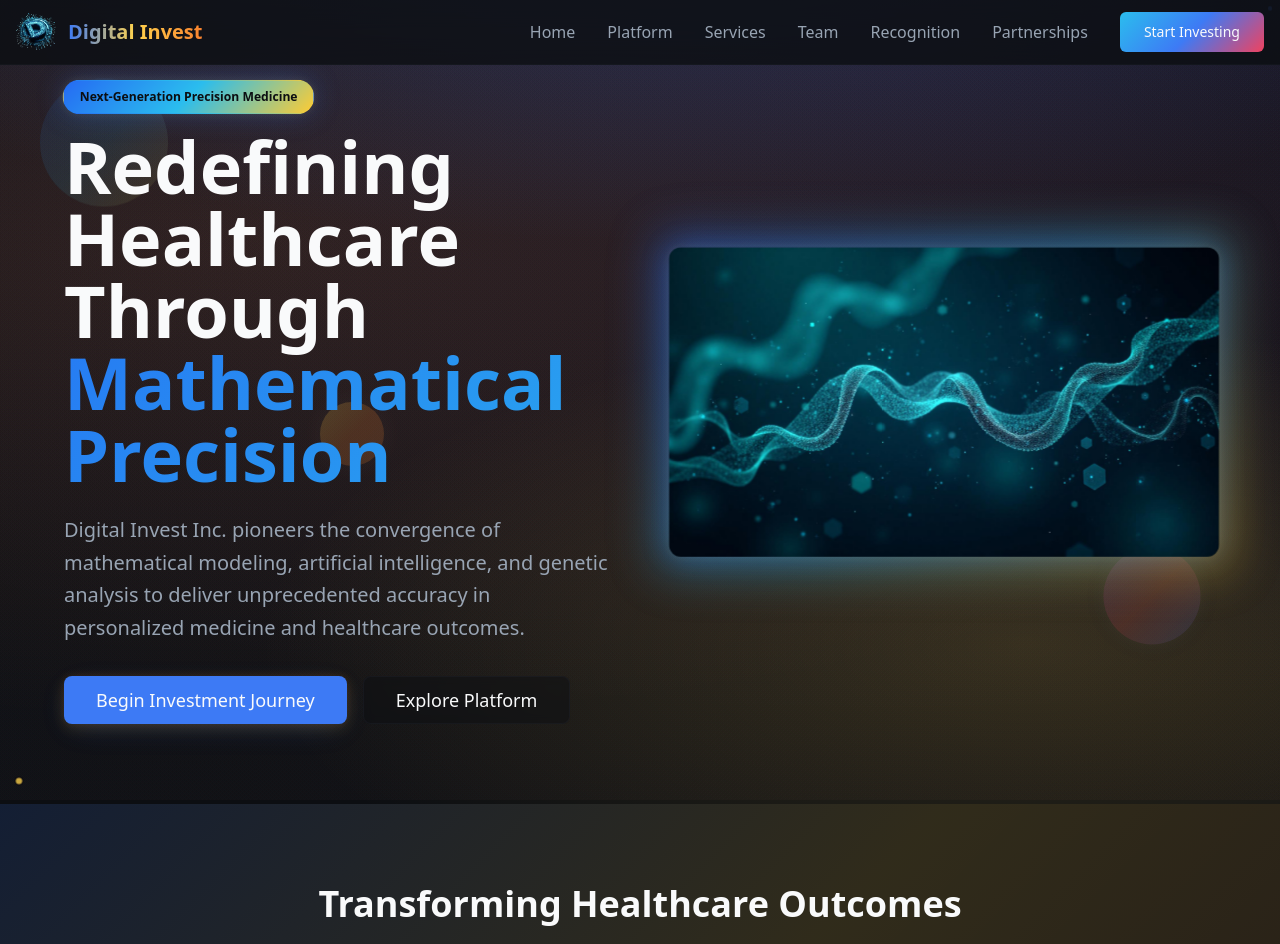
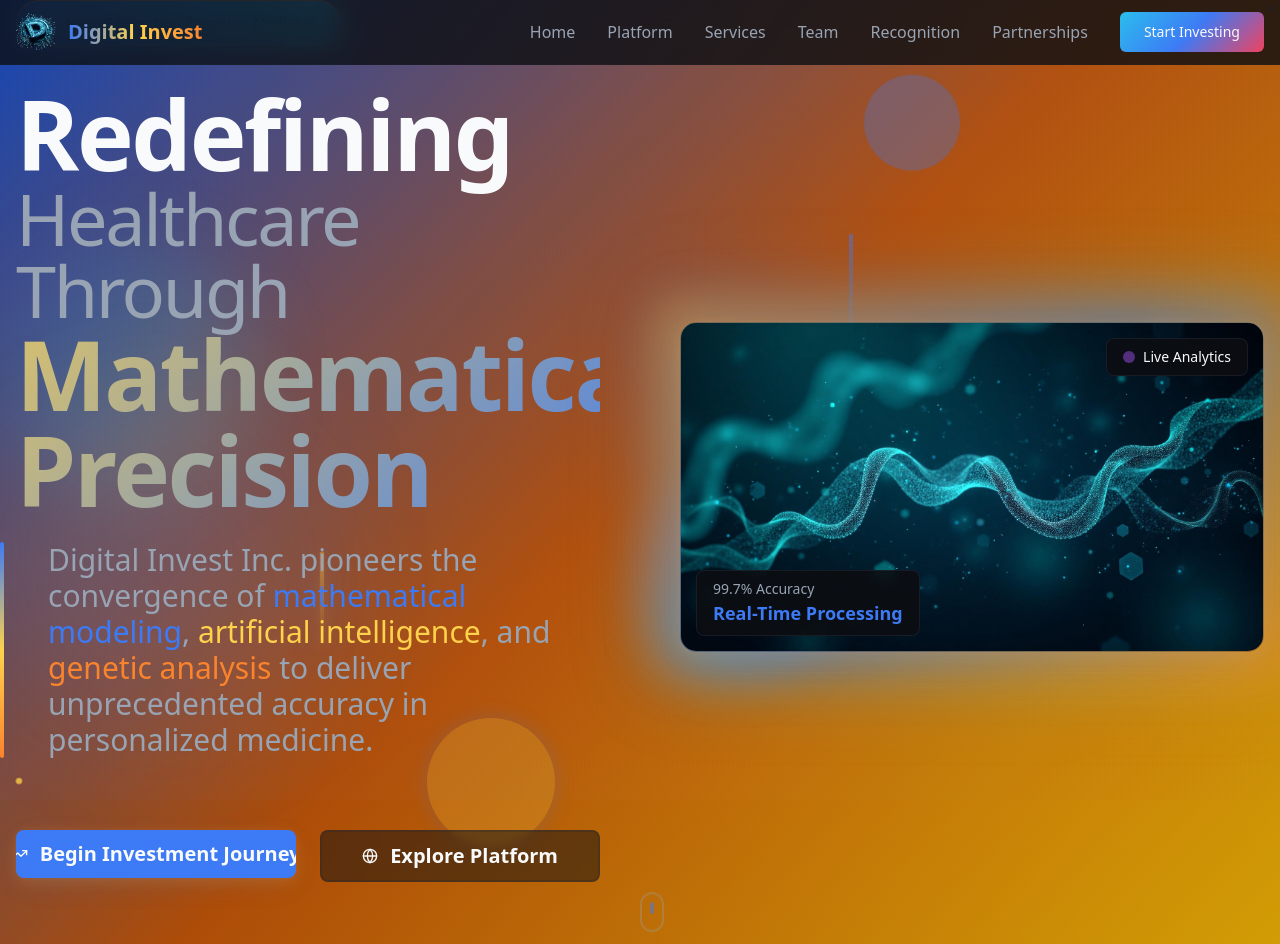
Before and after one commit to mkof14/digital-invest, a React (Vite) app: page / in a window 1280 px wide. Shown: the top 944 px of the page. Built offline with nearby package versions, Linux system fonts and the light colour scheme.

Commit message:
Refine homepage design

```diff
--- a/src/index.css
+++ b/src/index.css
@@ -239,7 +239,7 @@
 
   .animate-rainbow-pulse {
     animation: rainbow-pulse 8s ease infinite;
-    background-size: 400% 400%;
+    background-size: 300% 300%;
   }
 
   .animate-electric-border {
--- a/src/pages/Index.tsx
+++ b/src/pages/Index.tsx
@@ -35,50 +35,135 @@ const Index = () => {
         <div className="absolute top-1/2 right-1/3 w-64 h-64 bg-gradient-radial from-primary/4 to-transparent rounded-full blur-2xl animate-gentle-pulse" style={{ animationDelay: '9s' }}></div>
       </div>
 
-      {/* Hero Section */}
-      <section className="relative py-20 px-4 bg-gradient-hero overflow-hidden">
-        {/* Animated background elements */}
+      {/* Hero Section - Enhanced */}
+      <section className="relative min-h-[90vh] flex items-center justify-center px-4 overflow-hidden">
+        {/* Dynamic Background Layers */}
+        <div className="absolute inset-0 bg-gradient-hero"></div>
+        <div className="absolute inset-0 bg-gradient-sophisticated opacity-80"></div>
+
+        {/* Animated Geometric Elements */}
         <div className="absolute inset-0">
-          <div className="absolute top-20 left-10 w-32 h-32 bg-gradient-electric rounded-full opacity-10 animate-subtle-float"></div>
-          <div className="absolute bottom-40 right-20 w-24 h-24 bg-gradient-bio rounded-full opacity-15 animate-gentle-pulse"></div>
-          <div className="absolute top-1/2 left-1/4 w-16 h-16 bg-gradient-neural rounded-full opacity-20 animate-vibrant-glow"></div>
+          {/* Large floating orbs */}
+          <div className="absolute top-1/4 left-1/6 w-64 h-64 bg-gradient-electric rounded-full opacity-20 blur-2xl animate-subtle-float"></div>
+          <div className="absolute bottom-1/4 right-1/6 w-80 h-80 bg-gradient-premium rounded-full opacity-15 blur-3xl animate-gentle-pulse" style={{ animationDelay: '2s' }}></div>
+          <div className="absolute top-1/2 left-1/2 w-48 h-48 bg-gradient-innovation rounded-full opacity-25 blur-xl animate-vibrant-glow" style={{ animationDelay: '4s' }}></div>
+
+          {/* Smaller accent elements */}
+          <div className="absolute top-20 right-1/4 w-24 h-24 bg-primary/30 rounded-full animate-subtle-float" style={{ animationDelay: '1s' }}></div>
+          <div className="absolute bottom-32 left-1/3 w-32 h-32 bg-accent/20 rounded-full animate-gentle-pulse" style={{ animationDelay: '3s' }}></div>
+          <div className="absolute top-1/3 right-20 w-16 h-16 bg-secondary/40 rounded-full animate-vibrant-glow" style={{ animationDelay: '5s' }}></div>
+
+          {/* Geometric patterns */}
+          <div className="absolute top-1/4 right-1/3 w-1 h-32 bg-gradient-to-b from-primary/50 to-transparent animate-subtle-float rotate-45" style={{ animationDelay: '2.5s' }}></div>
+          <div className="absolute bottom-1/3 left-1/4 w-1 h-24 bg-gradient-to-b from-accent/40 to-transparent animate-gentle-pulse rotate-12" style={{ animationDelay: '4.5s' }}></div>
         </div>
 
-        <div className="max-w-6xl mx-auto relative z-10">
-          <div className="grid grid-cols-1 lg:grid-cols-2 gap-16 items-center">
-            <div className="space-y-8 animate-fade-in">
-              <div>
-                <Badge variant="secondary" className="mb-4 px-4 py-2 animate-gentle-pulse bg-gradient-electric">
-                  Next-Generation Precision Medicine
+        <div className="max-w-7xl mx-auto relative z-10">
+          <div className="grid grid-cols-1 lg:grid-cols-2 gap-20 items-center">
+            <div className="space-y-10 animate-fade-in">
+              {/* Premium Badge */}
+              <div className="inline-flex items-center">
+                <Badge variant="secondary" className="relative px-6 py-3 text-sm font-semibold overflow-hidden">
+                  <div className="absolute inset-0 bg-gradient-electric animate-rainbow-pulse"></div>
+                  <div className="relative flex items-center gap-2">
+                    <Zap className="w-4 h-4" />
+                    Next-Generation Precision Medicine
+                  </div>
                 </Badge>
-                <h1 className="text-5xl md:text-7xl font-bold text-foreground mb-6 leading-tight">
-                  Redefining Healthcare Through
-                  <span className="block bg-gradient-electric bg-clip-text text-transparent animate-rainbow-pulse">Mathematical Precision</span>
-                </h1>
-                <p className="text-xl text-muted-foreground leading-relaxed">
-                  Digital Invest Inc. pioneers the convergence of mathematical modeling, artificial intelligence,
-                  and genetic analysis to deliver unprecedented accuracy in personalized medicine and healthcare outcomes.
-                </p>
               </div>
 
-              <div className="flex flex-col sm:flex-row gap-4">
-                <Button size="lg" className="px-8 py-4 text-lg shadow-rainbow glow-hover" asChild>
-                  <Link to="/start-investing">Begin Investment Journey</Link>
+              {/* Enhanced Typography */}
+              <div className="space-y-6">
+                <h1 className="text-6xl md:text-8xl font-black text-foreground leading-none tracking-tight">
+                  <span className="block">Redefining</span>
+                  <span className="block text-5xl md:text-7xl font-light text-muted-foreground">Healthcare Through</span>
+                  <span className="block bg-gradient-premium bg-clip-text text-transparent animate-rainbow-pulse bg-300% animate-rainbow-pulse">
+                    Mathematical Precision
+                  </span>
+                </h1>
+
+                <div className="relative">
+                  <div className="absolute -left-4 top-0 w-1 h-full bg-gradient-to-b from-primary via-accent to-secondary rounded-full"></div>
+                  <p className="text-2xl md:text-3xl text-muted-foreground leading-relaxed font-light pl-8">
+                    Digital Invest Inc. pioneers the convergence of
+                    <span className="text-primary font-medium"> mathematical modeling</span>,
+                    <span className="text-accent font-medium"> artificial intelligence</span>, and
+                    <span className="text-secondary font-medium"> genetic analysis</span> to deliver
+                    unprecedented accuracy in personalized medicine.
+                  </p>
+                </div>
+              </div>
+
+              {/* Enhanced CTAs */}
+              <div className="flex flex-col sm:flex-row gap-6 pt-8">
+                <Button size="lg" className="group relative px-10 py-6 text-xl font-semibold shadow-rainbow overflow-hidden" asChild>
+                  <Link to="/start-investing">
+                    <div className="absolute inset-0 bg-gradient-electric animate-rainbow-pulse opacity-0 group-hover:opacity-100 transition-opacity duration-300"></div>
+                    <span className="relative flex items-center gap-3">
+                      <TrendingUp className="w-6 h-6" />
+                      Begin Investment Journey
+                    </span>
+                  </Link>
                 </Button>
-                <Button variant="outline" size="lg" className="px-8 py-4 text-lg electric-hover" asChild>
-                  <Link to="/platform">Explore Platform</Link>
+                <Button variant="outline" size="lg" className="group px-10 py-6 text-xl font-semibold border-2 hover:bg-gradient-sophisticated hover:border-primary/50" asChild>
+                  <Link to="/platform">
+                    <span className="flex items-center gap-3">
+                      <Globe className="w-6 h-6" />
+                      Explore Platform
+                    </span>
+                  </Link>
                 </Button>
+              </div>
+
+              {/* Trust Indicators */}
+              <div className="flex items-center gap-8 pt-8 opacity-80">
+                <div className="flex items-center gap-2 text-muted-foreground">
+                  <Award className="w-5 h-5 text-accent" />
+                  <span className="text-sm font-medium">Award-Winning Technology</span>
+                </div>
+                <div className="flex items-center gap-2 text-muted-foreground">
+                  <Shield className="w-5 h-5 text-primary" />
+                  <span className="text-sm font-medium">Enterprise Security</span>
+                </div>
               </div>
             </div>
 
-            <div className="relative animate-scale-in">
-              <div className="absolute -inset-4 bg-gradient-electric rounded-xl blur-xl opacity-40 animate-vibrant-glow"></div>
-              <img
-                src={biotechVisualization}
-                alt="Advanced biotech data visualization"
-                className="relative w-full rounded-xl shadow-rainbow corporate-pattern animate-gentle-pulse"
-              />
+            {/* Enhanced Hero Visual */}
+            <div className="relative animate-scale-in lg:animate-fade-in" style={{ animationDelay: '0.3s' }}>
+              {/* Layered Glow Effects */}
+              <div className="absolute -inset-8 bg-gradient-electric rounded-2xl blur-2xl opacity-30 animate-vibrant-glow"></div>
+              <div className="absolute -inset-4 bg-gradient-premium rounded-xl blur-xl opacity-40 animate-gentle-pulse" style={{ animationDelay: '1s' }}></div>
+
+              {/* Main Image Container */}
+              <div className="relative">
+                <div className="absolute inset-0 bg-gradient-to-tr from-primary/20 via-transparent to-accent/20 rounded-2xl"></div>
+                <img
+                  src={biotechVisualization}
+                  alt="Advanced biotech data visualization showcasing precision medicine technology"
+                  className="relative w-full h-auto rounded-2xl shadow-rainbow border border-border/30 backdrop-blur-sm"
+                />
+
+                {/* Overlay Elements */}
+                <div className="absolute top-4 right-4 bg-background/90 backdrop-blur-sm rounded-lg px-4 py-2 border border-border/50">
+                  <div className="flex items-center gap-2">
+                    <div className="w-3 h-3 bg-success rounded-full animate-pulse"></div>
+                    <span className="text-sm font-medium text-foreground">Live Analytics</span>
+                  </div>
+                </div>
+
+                <div className="absolute bottom-4 left-4 bg-background/90 backdrop-blur-sm rounded-lg px-4 py-2 border border-border/50">
+                  <div className="text-sm text-muted-foreground">99.7% Accuracy</div>
+                  <div className="text-lg font-bold text-primary">Real-Time Processing</div>
+                </div>
+              </div>
             </div>
+          </div>
+        </div>
+
+        {/* Scroll Indicator */}
+        <div className="absolute bottom-8 left-1/2 transform -translate-x-1/2 animate-bounce">
+          <div className="w-6 h-10 border-2 border-muted-foreground/30 rounded-full flex justify-center">
+            <div className="w-1 h-3 bg-primary rounded-full mt-2 animate-pulse"></div>
           </div>
         </div>
       </section>
--- a/tailwind.config.ts
+++ b/tailwind.config.ts
@@ -18,6 +18,9 @@ export default {
 			}
 		},
 		extend: {
+			backgroundSize: {
+				'300%': '300% 300%'
+			},
 			colors: {
 				border: 'hsl(var(--border))',
 				input: 'hsl(var(--input))',
```
